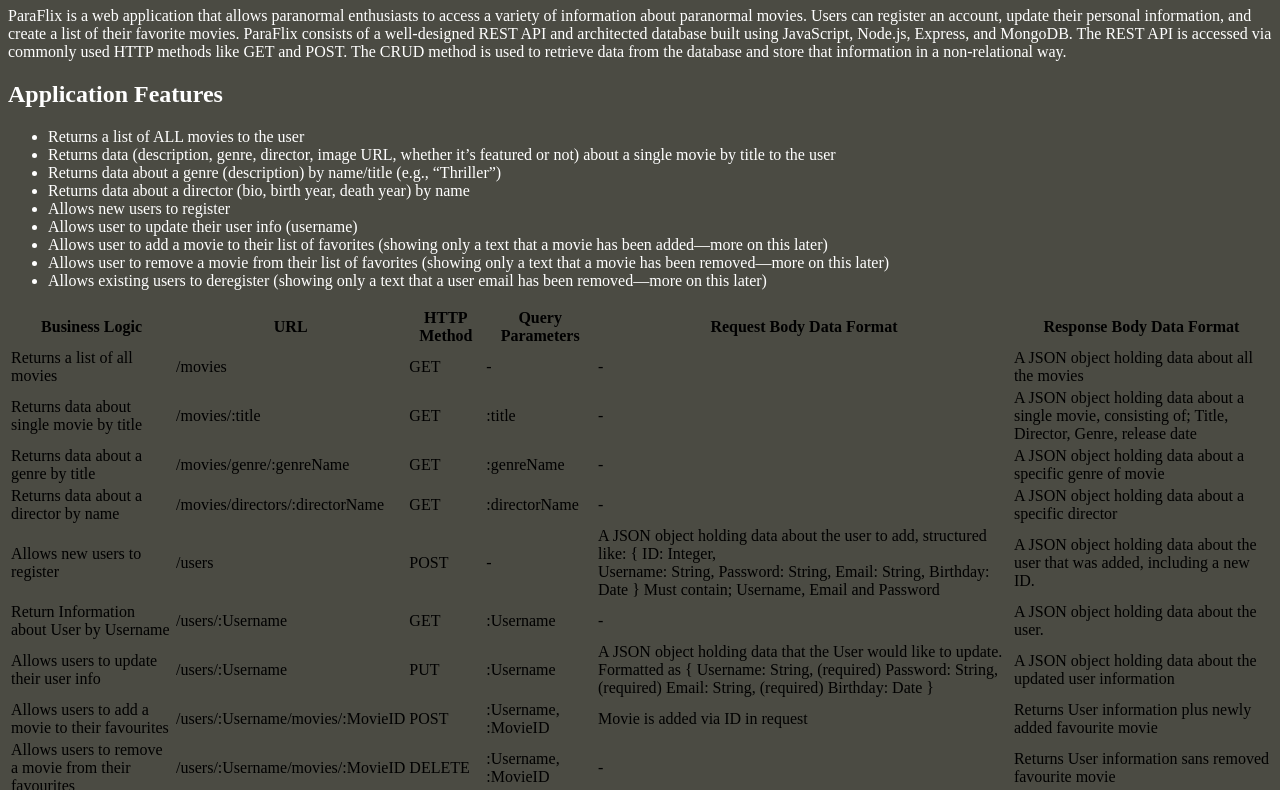
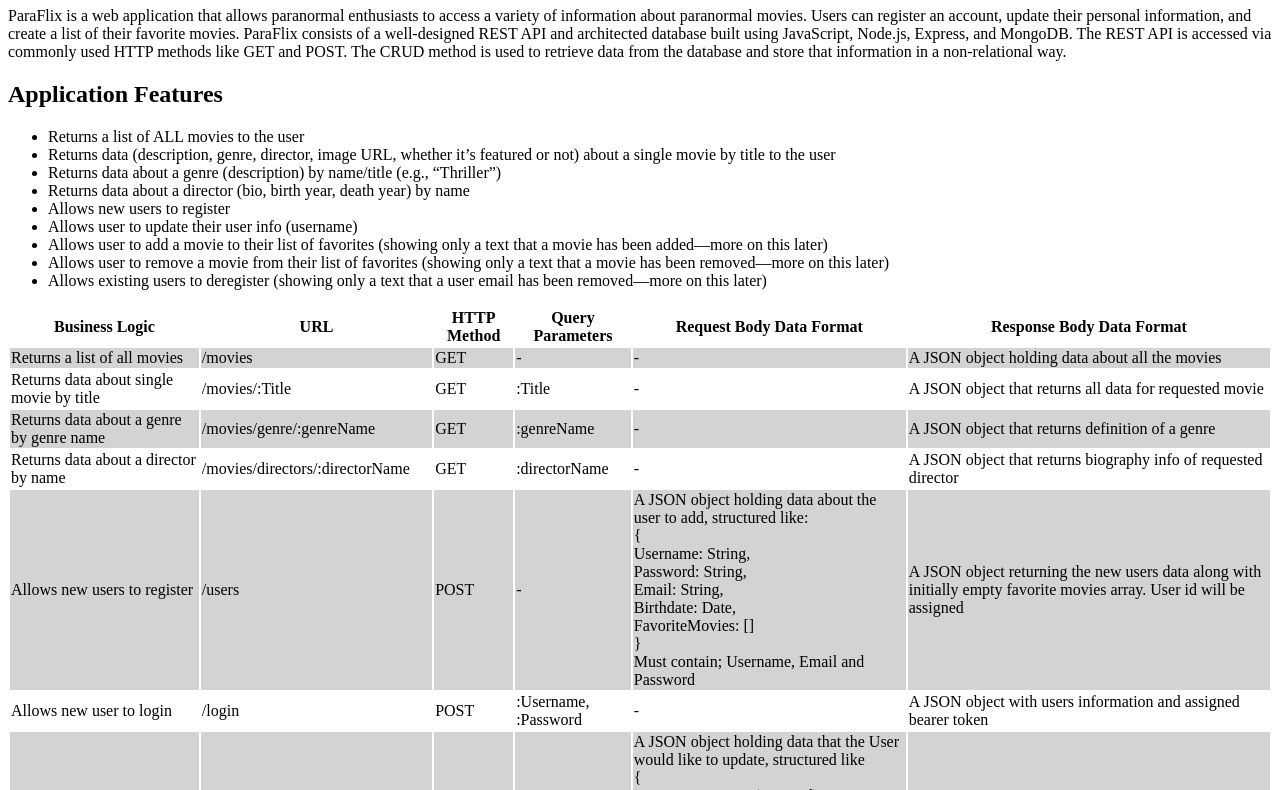
Before and after one commit to BriWins/paraFlixServer, a website: page public/documentation.html in a window 1280 px wide. Shown: the part 73-863 px from the top of the page. Drawn offline with Linux system fonts and the light colour scheme.

Commit message:
Updated dev docs

```diff
--- a/public/documentation.html
+++ b/public/documentation.html
@@ -25,44 +25,6 @@
         <li>Allows existing users to deregister (showing only a text that a user email has been removed—more on this later)</li>
     </ul>
 
-    <!-- <table>
-        <thead>
-            <th>Business Logic</th>
-            <th> URL</th>
-            <th>HTTP Method</th>
-            <th>Query Parameters</th>
-            <th>Request Body Data Format</th>
-            <th>Response Body Data Format</th>
-        </thead>
-        <tbody>
-            <tr>
-                <td>User can register account</td>
-                <td> /users</td>
-                <td> POST </td>
-                <td> None</td>
-                <td> { <br>
-                        "Name": "Jane" <br>
-                        "Password": "Test", <br>
-                        "Email": "Test"<br>
-                    }
-                </td>
-                <td> Returns a json object</td>
-            </tr>
-            <tr>
-                <td>User can update personal info</td>
-                <td> /users/:id</td>
-                <td> PUT </td>
-                <td> user id</td>
-                <td> { <br>
-                        "Name": "Jane" <br>
-                        "Password": "Test", <br>
-                        "Email": "Test"<br>
-                    }
-                </td>
-                <td> Returns updated info in json format</td>
-            </tr>
-        </tbody>
-    </table> -->
     <table class="table">
         <thead>
           <tr>
@@ -76,7 +38,7 @@
         </thead>
 
        <tbody>
-        <tr>
+        <tr class="color">
             <td>Returns a list of all movies</td>
             <td>/movies</td>
             <td>GET</td>
@@ -87,20 +49,20 @@
 
         <tr>
           <td>Returns data about single movie by title</td>
-          <td>/movies/:title</td>
+          <td>/movies/:Title</td>
           <td>GET</td>
-          <td>:title</td>
+          <td>:Title</td>
           <td>-</td>
-          <td>A JSON object holding data about a single movie, consisting of; Title, Director, Genre, release date</td>
+          <td>A JSON object that returns all data for requested movie</td>
         </tr>
 
-        <tr>
-          <td>Returns data about a genre by title</td>
+        <tr class="color">
+          <td>Returns data about a genre by genre name</td>
           <td>/movies/genre/:genreName</td>
           <td>GET</td>
           <td>:genreName</td>
           <td>-</td>
-          <td>A JSON object holding data about a specific genre of movie</td>
+          <td>A JSON object that returns definition of a genre</td>
         </tr>
 
         <tr>
@@ -109,67 +71,69 @@
           <td>GET</td>
           <td>:directorName</td>
           <td>-</td>
-          <td>A JSON object holding data about a specific director</td>
+          <td>A JSON object that returns biography info of requested director</td>
         </tr>
 
-        <tr>
+        <tr class="color">
           <td>Allows new users to register</td>
           <td>/users</td>
           <td>POST</td>
           <td>-</td>
-          <td>A JSON object holding data about the user to add, structured like: {
-            ID: Integer,<br>
-            Username: String,
-            Password: String,
-            Email: String,
-            Birthday: Date
-          } Must contain; Username, Email and Password</td>
-          <td>A JSON object holding data about the user that was added, including a new ID. </td>
+          <td>A JSON object holding data about the user to add, structured like: <br>{
+            <br>
+            Username: String, <br>
+            Password: String, <br>
+            Email: String, <br>
+            Birthdate: Date,<br>
+            FavoriteMovies: []<br>
+          } <br>Must contain; Username, Email and Password</td>
+          <td>A JSON object returning the new users data along with initially empty favorite movies array. User id will be assigned </td>
         </tr>
 
         <tr>
-          <td>Return Information about User by Username</td>
-          <td>/users/:Username</td>
-          <td>GET</td>
-          <td>:Username</td>
+          <td>Allows new user to login</td>
+          <td>/login</td>
+          <td>POST</td>
+          <td>:Username, :Password</td>
           <td>-</td>
-          <td>A JSON object holding data about the user. </td>
+          <td>A JSON object with users information and assigned bearer token </td>
         </tr>
 
-        <tr>
+        <tr class="color">
           <td>Allows users to update their user info</td>
           <td>/users/:Username</td>
           <td>PUT</td>
           <td>:Username</td>
-          <td>A JSON object holding data that the User would like to update. Formatted as {
+          <td>A JSON object holding data that the User would like to update, structured like <br>{<br>
             Username: String,
-            (required)
+            (required)<br>
             Password: String,
-            (required)
+            (required)<br>
             Email: String,
-            (required)
-            Birthday: Date
+            (required)<br>
+            Birthdate: Date <br>
+            FavoriteMovies: [] ***if they have any favorite movies***<br>
           }
           </td>
           <td>A JSON object holding data about the updated user information</td>
         </tr>
 
         <tr>
-          <td>Allows users to add a movie to their favourites</td>
+          <td>Allows users to add a movie to their favorites list</td>
           <td>/users/:Username/movies/:MovieID</td>
           <td>POST</td>
           <td>:Username, :MovieID</td>
-          <td>Movie is added via ID in request</td>
-          <td>Returns User information plus newly added favourite movie</td>
+          <td>Movie is added via ID</td>
+          <td>Returns json object with newly added movie</td>
         </tr>
 
-        <tr>
-          <td>Allows users to remove a movie from their favourites</td>
+        <tr class="color">
+          <td>Allows users to remove a movie from their favorites list</td>
           <td>/users/:Username/movies/:MovieID</td>
           <td>DELETE</td>
           <td>:Username, :MovieID</td>
           <td>-</td>
-          <td>Returns User information sans removed favourite movie</td>
+          <td>Returns json object mirroring deleted movie</td>
         </tr>
 
         <tr>
--- a/public/styles.css
+++ b/public/styles.css
@@ -1,20 +1,11 @@
 body {
-    background-color: rgb(75, 75, 67);
+    background-color: rgb(255, 255, 255);
+}
+
+.color {
+    background-color: lightgray;
 }
 
 h1 {
     text-align: center;
-    color: rgb(252, 0, 0);
 }
-
-.p-description {
-    color: white;
-}
-
-h2 {
-    color: white;
-}
-
-ul {
-   color: white;
-}
```
